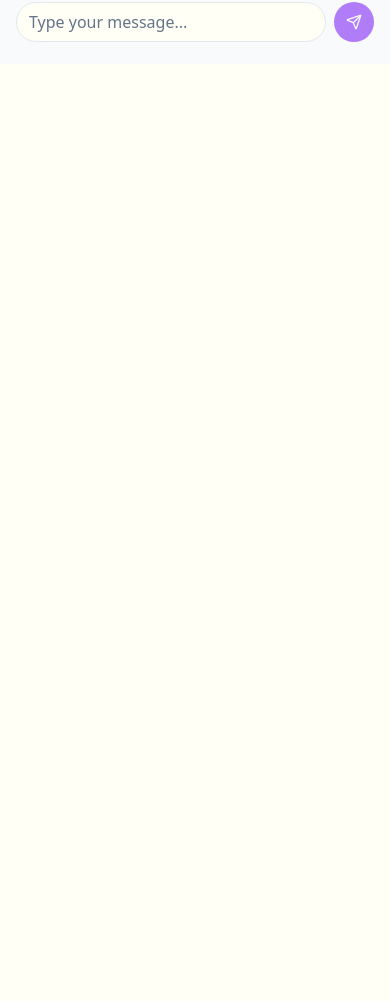
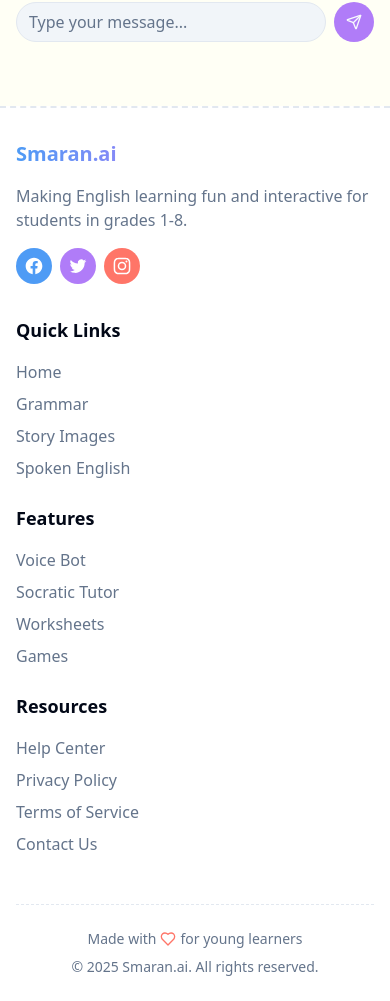
Before and after one commit to Ayanparmar101/smaranai-81, a React (Vite) app: page /voice-bot in a window 390 px wide. Shown: the part 780-1781 px from the top of the page. Before the commit the page ends 844 px from the top, so only its background shows below. Built offline with nearby package versions, Linux system fonts and the light colour scheme; no server answers.

Commit message:
Improve page layouts
Ensure consistent layout across multiple pages (footer, story images, spoken English, voice bot, and Socratic tutor) by removing whitespace and applying similar styling as the grammar page.

```diff
--- a/src/components/Footer.tsx
+++ b/src/components/Footer.tsx
@@ -5,14 +5,14 @@ import { Heart } from 'lucide-react';
 
 const Footer: React.FC = () => {
   return (
-    <footer className="bg-white mt-12 border-t-2 border-dashed border-gray-200 pt-8 pb-6">
+    <footer className="bg-card text-card-foreground mt-12 border-t-2 border-dashed border-border pt-8 pb-6">
       <div className="container mx-auto px-4">
         <div className="flex flex-wrap">
           <div className="w-full md:w-4/12 mb-8 md:mb-0">
             <h4 className="text-xl font-bold mb-4 bg-gradient-to-r from-kid-blue via-kid-purple to-kid-red bg-clip-text text-transparent">
               Smaran.ai
             </h4>
-            <p className="text-gray-600 mb-4">
+            <p className="text-muted-foreground mb-4">
               Making English learning fun and interactive for students in grades 1-8.
             </p>
             <div className="flex space-x-2">
@@ -40,16 +40,16 @@ const Footer: React.FC = () => {
                 <h5 className="text-lg font-semibold mb-4">Quick Links</h5>
                 <ul className="space-y-2">
                   <li>
-                    <Link to="/" className="text-gray-600 hover:text-kid-blue">Home</Link>
+                    <Link to="/" className="text-muted-foreground hover:text-kid-blue">Home</Link>
                   </li>
                   <li>
-                    <Link to="/grammar" className="text-gray-600 hover:text-kid-blue">Grammar</Link>
+                    <Link to="/grammar" className="text-muted-foreground hover:text-kid-blue">Grammar</Link>
                   </li>
                   <li>
-                    <Link to="/story-images" className="text-gray-600 hover:text-kid-blue">Story Images</Link>
+                    <Link to="/story-images" className="text-muted-foreground hover:text-kid-blue">Story Images</Link>
                   </li>
                   <li>
-                    <Link to="/spoken-english" className="text-gray-600 hover:text-kid-blue">Spoken English</Link>
+                    <Link to="/spoken-english" className="text-muted-foreground hover:text-kid-blue">Spoken English</Link>
                   </li>
                 </ul>
               </div>
@@ -58,16 +58,16 @@ const Footer: React.FC = () => {
                 <h5 className="text-lg font-semibold mb-4">Features</h5>
                 <ul className="space-y-2">
                   <li>
-                    <Link to="/voice-bot" className="text-gray-600 hover:text-kid-blue">Voice Bot</Link>
+                    <Link to="/voice-bot" className="text-muted-foreground hover:text-kid-blue">Voice Bot</Link>
                   </li>
                   <li>
-                    <Link to="/socratic-tutor" className="text-gray-600 hover:text-kid-blue">Socratic Tutor</Link>
+                    <Link to="/socratic-tutor" className="text-muted-foreground hover:text-kid-blue">Socratic Tutor</Link>
                   </li>
                   <li>
-                    <a href="#" className="text-gray-600 hover:text-kid-blue">Worksheets</a>
+                    <a href="#" className="text-muted-foreground hover:text-kid-blue">Worksheets</a>
                   </li>
                   <li>
-                    <a href="#" className="text-gray-600 hover:text-kid-blue">Games</a>
+                    <a href="#" className="text-muted-foreground hover:text-kid-blue">Games</a>
                   </li>
                 </ul>
               </div>
@@ -76,16 +76,16 @@ const Footer: React.FC = () => {
                 <h5 className="text-lg font-semibold mb-4">Resources</h5>
                 <ul className="space-y-2">
                   <li>
-                    <a href="#" className="text-gray-600 hover:text-kid-blue">Help Center</a>
+                    <a href="#" className="text-muted-foreground hover:text-kid-blue">Help Center</a>
                   </li>
                   <li>
-                    <a href="#" className="text-gray-600 hover:text-kid-blue">Privacy Policy</a>
+                    <a href="#" className="text-muted-foreground hover:text-kid-blue">Privacy Policy</a>
                   </li>
                   <li>
-                    <a href="#" className="text-gray-600 hover:text-kid-blue">Terms of Service</a>
+                    <a href="#" className="text-muted-foreground hover:text-kid-blue">Terms of Service</a>
                   </li>
                   <li>
-                    <a href="#" className="text-gray-600 hover:text-kid-blue">Contact Us</a>
+                    <a href="#" className="text-muted-foreground hover:text-kid-blue">Contact Us</a>
                   </li>
                 </ul>
               </div>
@@ -93,11 +93,11 @@ const Footer: React.FC = () => {
           </div>
         </div>
 
-        <div className="border-t border-dashed border-gray-200 mt-6 pt-6 flex flex-col items-center">
-          <p className="text-sm text-gray-600 mb-2 flex items-center">
+        <div className="border-t border-dashed border-border mt-6 pt-6 flex flex-col items-center">
+          <p className="text-sm text-muted-foreground mb-2 flex items-center">
             Made with <Heart className="text-kid-red mx-1 h-4 w-4" /> for young learners
           </p>
-          <p className="text-sm text-gray-500">
+          <p className="text-sm text-muted-foreground">
             &copy; {new Date().getFullYear()} Smaran.ai. All rights reserved.
           </p>
         </div>
--- a/src/components/Layout.tsx
+++ b/src/components/Layout.tsx
@@ -5,7 +5,7 @@ import Footer from './Footer';
 
 export const Layout: React.FC<{ children: React.ReactNode }> = ({ children }) => {
   return (
-    <div className="min-h-screen flex flex-col bg-background">
+    <div className="min-h-screen flex flex-col bg-background text-foreground">
       <NavBar />
       <main className="flex-grow">
         {children}
--- a/src/pages/SpokenEnglishPage.tsx
+++ b/src/pages/SpokenEnglishPage.tsx
@@ -195,23 +195,23 @@ const SpokenEnglishPage = () => {
   }, []);
 
   return (
-    <div className="min-h-screen flex flex-col">
+    <div className="min-h-screen flex flex-col bg-background">
       <NavBar />
 
       <main className="flex-1 container mx-auto px-4 py-8">
         <div className="max-w-4xl mx-auto">
-          <h1 className="text-3xl md:text-4xl font-bold mb-4">
+          <h1 className="text-3xl md:text-4xl font-bold mb-4 text-foreground">
             Spoken English Tutor
           </h1>
 
-          <p className="text-gray-700 mb-8">
+          <p className="text-muted-foreground mb-8">
             Practice your spoken English with interactive exercises designed for students in grades 1-8.
           </p>
 
           {!isApiKeySet && (
-            <div className="mb-8 p-4 bg-yellow-50 border border-yellow-200 rounded-xl">
-              <h3 className="font-bold text-yellow-800 mb-2">OpenAI API Key Required</h3>
-              <p className="text-sm text-yellow-700 mb-4">
+            <div className="mb-8 p-4 bg-yellow-950/20 border border-yellow-800/30 rounded-xl">
+              <h3 className="font-bold text-yellow-400 mb-2">OpenAI API Key Required</h3>
+              <p className="text-sm text-yellow-400/80 mb-4">
                 To use the Spoken English Tutor, you need to provide your OpenAI API key. This key remains in your browser and is never sent to our servers.
               </p>
               <ApiKeyInput onApiKeySubmit={handleApiKeyChange} />
@@ -220,7 +220,7 @@ const SpokenEnglishPage = () => {
 
           {isApiKeySet && (
             <div className="grid grid-cols-1 md:grid-cols-2 gap-6 mb-8">
-              <div className="bg-white rounded-2xl p-6 shadow-lg border-4 border-dashed border-kid-blue">
+              <div className="bg-card rounded-2xl p-6 shadow-lg border-4 border-dashed border-kid-blue text-card-foreground">
                 <div className="flex justify-between items-center mb-4">
                   <h2 className="text-xl font-bold">Your Speech</h2>
                   <div className="flex space-x-2">
@@ -249,7 +249,7 @@ const SpokenEnglishPage = () => {
                   placeholder="Your transcribed speech will appear here..."
                   value={transcript}
                   onChange={(e) => setTranscript(e.target.value)}
-                  className="min-h-[150px] border-2 border-gray-200 focus:border-kid-blue mb-4"
+                  className="min-h-[150px] border-2 border-input focus:border-kid-blue bg-muted text-foreground mb-4"
                   readOnly={isLoading}
                 />
 
@@ -265,7 +265,7 @@ const SpokenEnglishPage = () => {
                 </div>
               </div>
 
-              <div className="bg-white rounded-2xl p-6 shadow-lg border-4 border-dashed border-kid-green">
+              <div className="bg-card rounded-2xl p-6 shadow-lg border-4 border-dashed border-kid-green text-card-foreground">
                 <div className="flex justify-between items-center mb-4">
                   <h2 className="text-xl font-bold">Tutor's Response</h2>
                   <div className="flex space-x-2">
@@ -290,11 +290,11 @@ const SpokenEnglishPage = () => {
                   </div>
                 </div>
 
-                <div className="min-h-[150px] border-2 border-gray-200 rounded-md p-3 mb-4 overflow-y-auto">
+                <div className="min-h-[150px] border-2 border-input rounded-md p-3 mb-4 overflow-y-auto bg-muted">
                   {response ? (
-                    <p className="text-gray-800">{response}</p>
+                    <p className="text-foreground">{response}</p>
                   ) : (
-                    <p className="text-gray-400 italic">
+                    <p className="text-muted-foreground italic">
                       The tutor's response will appear here after you submit your speech.
                     </p>
                   )}
@@ -308,9 +308,9 @@ const SpokenEnglishPage = () => {
           )}
 
           {isApiKeySet && (
-            <div className="bg-blue-50 p-6 rounded-xl mb-8">
-              <h3 className="font-bold text-blue-800 mb-2">How to use the Spoken English Tutor</h3>
-              <ol className="list-decimal pl-5 space-y-2 text-blue-700">
+            <div className="bg-blue-950/20 p-6 rounded-xl mb-8 border border-blue-800/30">
+              <h3 className="font-bold text-blue-400 mb-2">How to use the Spoken English Tutor</h3>
+              <ol className="list-decimal pl-5 space-y-2 text-blue-400/80">
                 <li>Click the microphone button and speak clearly in English.</li>
                 <li>Click the stop button when you're finished speaking.</li>
                 <li>Review your transcribed speech and click "Get Feedback".</li>
--- a/src/pages/VoiceBotPage.tsx
+++ b/src/pages/VoiceBotPage.tsx
@@ -1,3 +1,4 @@
+
 import React, { useState, useEffect, useRef } from 'react';
 import { useForm } from 'react-hook-form';
 import { zodResolver } from '@hookform/resolvers/zod';
@@ -10,6 +11,7 @@ import { Button } from '@/components/ui/button';
 import DoodleButton from '@/components/DoodleButton';
 import ApiKeyInput from '@/components/ApiKeyInput';
 import NavBar from '@/components/NavBar';
+import Footer from '@/components/Footer';
 
 const formSchema = z.object({
   message: z.string().min(1, {
@@ -178,7 +180,7 @@ const VoiceBotPage = () => {
   };
 
   return (
-    <div className="flex flex-col min-h-screen bg-gray-50">
+    <div className="flex flex-col min-h-screen bg-background">
       <NavBar />
 
       <main className="flex-1 container mx-auto max-w-4xl p-4">
@@ -187,14 +189,14 @@ const VoiceBotPage = () => {
           <ApiKeyInput onApiKeySubmit={handleApiKeySubmit} />
         </div>
 
-        <div className="bg-white rounded-xl shadow-md p-4 mb-4 h-[60vh] overflow-y-auto">
+        <div className="bg-card rounded-xl shadow-md p-4 mb-4 h-[60vh] overflow-y-auto text-card-foreground">
           {messages.length === 0 ? (
             <div className="h-full flex flex-col items-center justify-center text-center p-6">
               <div className="w-24 h-24 bg-kid-purple/10 rounded-full flex items-center justify-center mb-4">
                 <Mic className="h-12 w-12 text-kid-purple" />
               </div>
               <h3 className="text-xl font-semibold mb-2">Start a Conversation!</h3>
-              <p className="text-gray-500 max-w-md">
+              <p className="text-muted-foreground max-w-md">
                 Click the "Start Recording" button and speak, or type a message below to chat with the voice bot.
               </p>
             </div>
@@ -211,7 +213,7 @@ const VoiceBotPage = () => {
                     className={`max-w-[80%] rounded-2xl px-4 py-2 ${
                       msg.role === 'user'
                         ? 'bg-kid-purple text-white rounded-tr-none'
-                        : 'bg-gray-100 text-gray-800 rounded-tl-none'
+                        : 'bg-muted text-foreground rounded-tl-none'
                     }`}
                   >
                     {msg.text}
@@ -224,7 +226,7 @@ const VoiceBotPage = () => {
         </div>
 
         {transcript && (
-          <div className="bg-gray-100 p-3 rounded-lg mb-4 italic text-gray-700">
+          <div className="bg-muted p-3 rounded-lg mb-4 italic text-muted-foreground">
             "{transcript}"
           </div>
         )}
@@ -261,7 +263,7 @@ const VoiceBotPage = () => {
                       placeholder="Type your message..."
                       {...field}
                       disabled={loading}
-                      className="rounded-full"
+                      className="rounded-full bg-muted text-foreground"
                     />
                   </FormControl>
                 </FormItem>
@@ -278,6 +280,8 @@ const VoiceBotPage = () => {
           </form>
         </Form>
       </main>
+
+      <Footer />
     </div>
   );
 };
```
Also changed, not shown: src/index.css (+40 -0 lines), src/pages/SocraticTutorPage.tsx (+17 -17 lines), src/pages/StoryImagesPage.tsx (+16 -16 lines).
